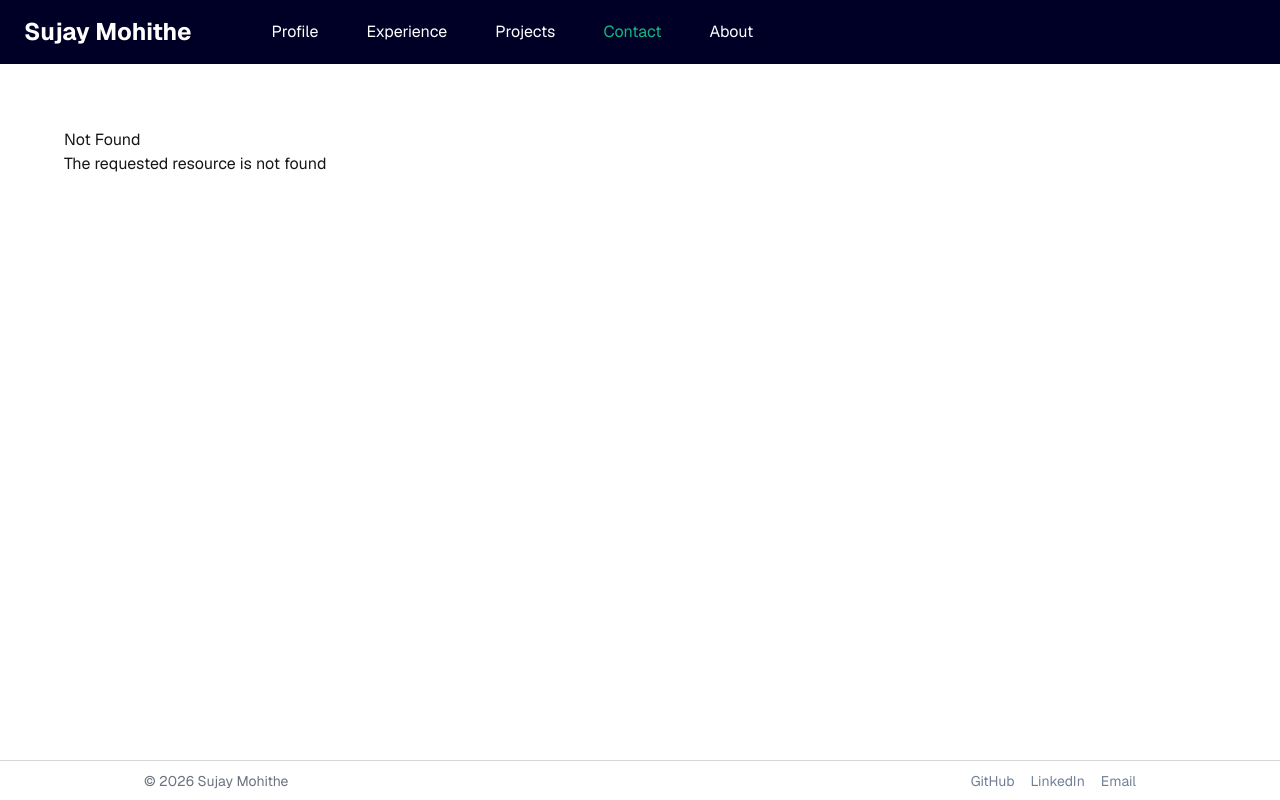
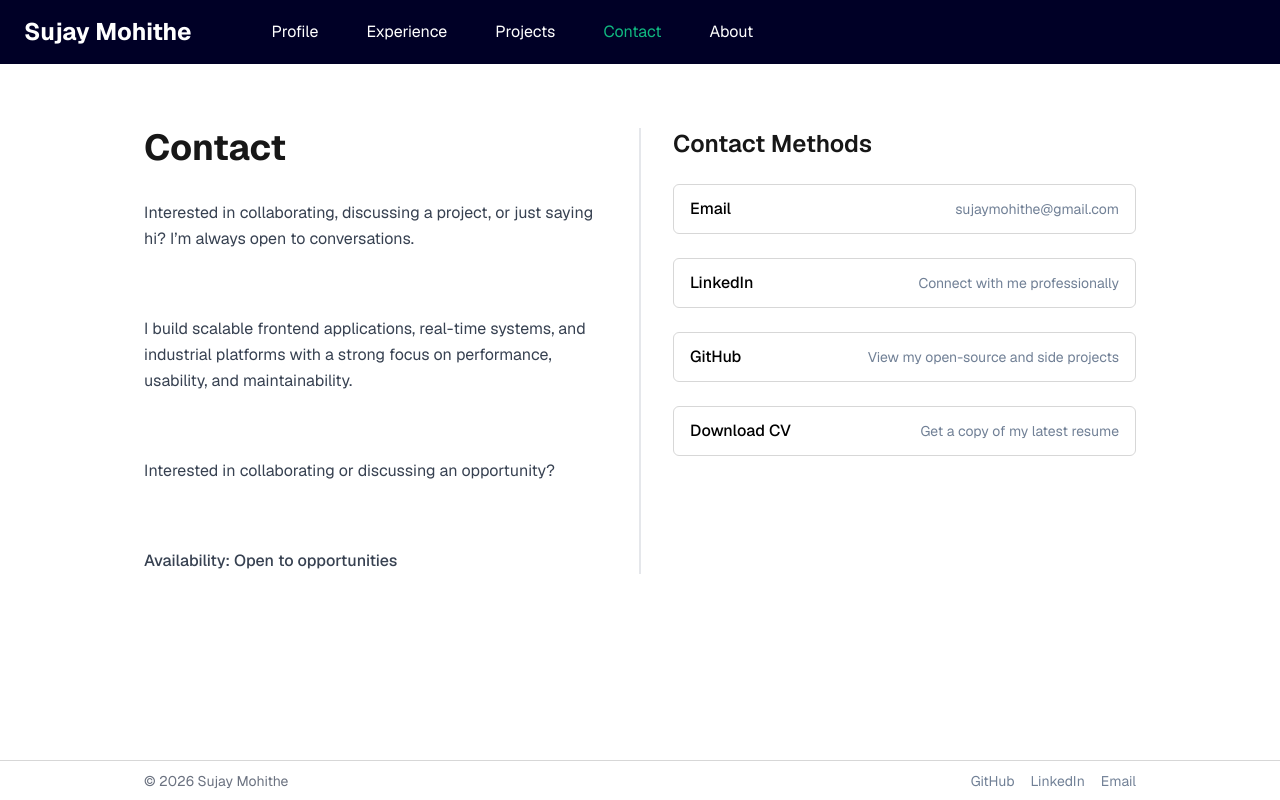
Before and after one commit to sujaymohithe/my-cv, a Next.js app: page /contact in a window 1280 px wide. Before the commit this address had no page. Built offline with nearby package versions, Linux system fonts and the light colour scheme.

Commit message:
feat: implemented contact page

```diff
--- /dev/null
+++ b/app/contact/page.tsx
@@ -0,0 +1,32 @@
+import { ContactCard, ContactHeader } from "@/components/contact";
+import { BASE_SOCIAL_LINKS } from "@/constants";
+
+/**
+ * A component that displays a contact page with a header and a card with contact information.
+ * It renders a ContactHeader component with a title and description.
+ * It also renders a ContactCard components with a title, description, and href.
+ * @returns A JSX element representing the contact page.
+ */
+export default function Contact() {
+  const contactLinks = BASE_SOCIAL_LINKS;
+  return (
+    <div className="mx-auto max-w-5xl px-4">
+      <div className="grid gap-8 md:grid-cols-[1fr_2px_1fr]">
+        {/* Contact Header */}
+        <ContactHeader />
+
+        <div className="hidden bg-light-gray md:block" />
+
+        {/* Contact Card */}
+        <section className="flex flex-col gap-6">
+          <h2 className="text-2xl font-semibold">
+            Contact Methods
+          </h2>
+          {contactLinks.map((link, index) => (
+            <ContactCard {...link} key={index} />
+          ))}
+        </section>
+      </div>
+    </div>
+  );
+}
--- /dev/null
+++ b/components/contact/ContactCard.tsx
@@ -0,0 +1,38 @@
+import { SmartLink } from "../ui";
+
+export interface ContactCardProps {
+  id: string;
+  title: string;
+  description: string;
+  href: string;
+  external?: boolean;
+  download?: boolean | string;
+}
+
+/**
+ * A component that displays a contact card with a title, description, and link.
+ * The link can be either internal or external.
+ * @param props - The props for the component.
+ * @param props.title The title of the contact card.
+ * @param props.description The description of the contact card.
+ * @param props.href The href of the contact card link.
+ * @param props.download Whether the link is a download link or not.
+ * @param props.external Whether the link is external or not.
+ * @returns A JSX element representing the contact card.
+ */
+export function ContactCard({
+  title,
+  description,
+  href,
+  download,
+  external = true,
+}: ContactCardProps) {
+  return (
+    <SmartLink href={href} isExternal={external} download={download}>
+      <div className="flex items-center justify-between gap-4 rounded-md border border-stroke px-4 py-3 text-contrast transition hover:border-stroke-hover">
+        <span className="font-medium">{title}</span>
+        <span className="truncate text-sm text-secondary">{description}</span>
+      </div>
+    </SmartLink>
+  );
+}
--- /dev/null
+++ b/components/contact/ContactHeader.tsx
@@ -0,0 +1,29 @@
+/**
+ * A component that displays a contact header with a title and a short description.
+ * @returns A JSX element representing the contact header.
+ */
+export function ContactHeader() {
+  return (
+    <section>
+      <h1 className="mb-8 text-3xl font-bold sm:text-4xl">Contact</h1>
+
+      <div className="space-y-16">
+        <p className="text-base leading-relaxed text-dark-gray">
+          Interested in collaborating, discussing a project, or just saying hi?
+          I’m always open to conversations.
+        </p>
+        <p className="text-base leading-relaxed text-dark-gray">
+          I build scalable frontend applications, real-time systems, and
+          industrial platforms with a strong focus on performance, usability,
+          and maintainability.
+        </p>
+        <p className="text-base leading-relaxed text-dark-gray">
+          Interested in collaborating or discussing an opportunity?
+        </p>
+        <p className="text-base font-medium leading-relaxed text-dark-gray">
+          Availability: Open to opportunities
+        </p>
+      </div>
+    </section>
+  );
+}
--- /dev/null
+++ b/components/contact/index.ts
@@ -0,0 +1,3 @@
+export { ContactHeader } from "./ContactHeader";
+export { ContactCard } from "./ContactCard";
+export type { ContactCardProps } from "./ContactCard";
--- /dev/null
+++ b/components/ui/SmartLink/SmartLink.tsx
@@ -0,0 +1,63 @@
+"use client";
+import Link from "next/link";
+import React from "react";
+
+interface SmartLinkProps {
+  href: string;
+  children: React.ReactNode;
+  download?: boolean | string;
+  className?: string;
+  isExternal?: boolean;
+}
+
+/**
+ * A component that renders a link
+ * If the link is a download link, it renders a download link.
+ * If the link is external, it renders an external link.
+ * Otherwise, it renders an internal link using next/link.
+ * @param props - The props for the component.
+ * @param props.href - The href of the link.
+ * @param props.children - The children of the link.
+ * @param props.download - Whether the link is a download link or not.
+ * @param props.className - Additional CSS classes for the link.
+ * @param props.isExternal - Whether the link is external or not.
+ * @returns - The JSX element representing the link.
+ */
+export function SmartLink({
+  href,
+  children,
+  download,
+  className,
+  isExternal = false,
+}: SmartLinkProps) {
+  // Download Link
+  if (download) {
+    const downloadName = typeof download === "string" ? download : "";
+    return (
+      <a href={href} download={downloadName} className={className}>
+        {children}
+      </a>
+    );
+  }
+
+  // External link
+  if (isExternal) {
+    return (
+      <a
+        href={href}
+        target="_blank"
+        rel="noopener noreferrer"
+        className={className}
+      >
+        {children}
+      </a>
+    );
+  }
+
+  // Internal navigation
+  return (
+    <Link href={href} className={className}>
+      {children}
+    </Link>
+  );
+}
--- /dev/null
+++ b/components/ui/SmartLink/index.ts
@@ -0,0 +1 @@
+export { SmartLink } from "./SmartLink";
--- a/components/ui/index.ts
+++ b/components/ui/index.ts
@@ -2,3 +2,4 @@ export { Button } from "./Button";
 export { OverviewRow } from "./Overview";
 export { Chip } from "./Chip";
 export { List } from "./List";
+export { SmartLink } from "./SmartLink";
--- a/constants/appConstants.ts
+++ b/constants/appConstants.ts
@@ -1,4 +1,8 @@
+import { ContactCardProps } from "@/components/contact";
 import { NavigationBarLink } from "@/components/layout/NavigationBar";
+
+export const APP_NAME = "Sujay Mohithe";
+export const CV_NAME = "SujayMohithe_CV.pdf";
 
 export const BASE_NAVIGATION_LINKS: NavigationBarLink[] = [
   {
@@ -27,3 +31,34 @@ export const BASE_NAVIGATION_LINKS: NavigationBarLink[] = [
     href: "/about",
   },
 ];
+
+export const BASE_SOCIAL_LINKS: ContactCardProps[] = [
+  {
+    id: "email",
+    title: "Email",
+    description: "sujaymohithe@gmail.com",
+    href: "mailto:sujaymohithe@gmail.com",
+    external: true,
+  },
+  {
+    id: "linkedin",
+    title: "LinkedIn",
+    description: "Connect with me professionally",
+    href: "https://linkedin.com/in/sujay-mohithe",
+    external: true,
+  },
+  {
+    id: "github",
+    title: "GitHub",
+    description: "View my open-source and side projects",
+    href: "https://github.com/sujaymohithe",
+    external: true,
+  },
+  {
+    id: "cv",
+    title: "Download CV",
+    description: "Get a copy of my latest resume",
+    href: "/cv.pdf",
+    download: CV_NAME,
+  },
+];
```
